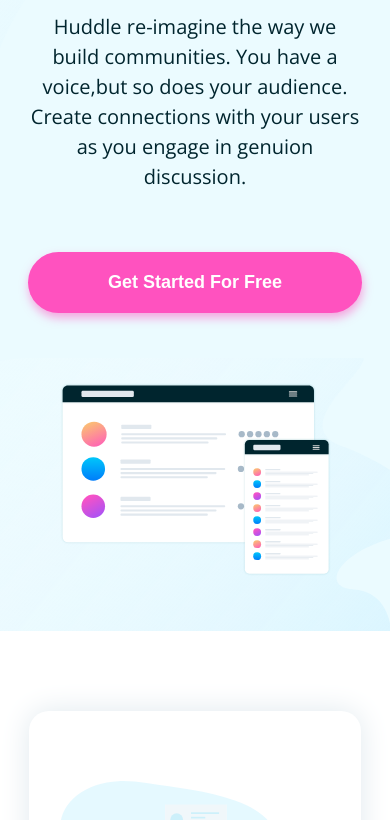
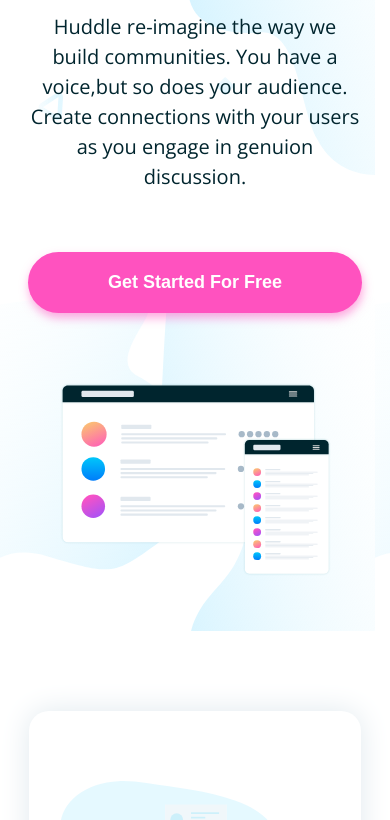
Before and after one commit to subirdakshi/huddle-landing-page, a plain HTML site: page index.html in a window 390 px wide. Shown: the part 360-1180 px from the top of the page. Drawn offline with nearby package versions, Linux system fonts and the light colour scheme.

Commit message:
Add Css File

```diff
--- a/css/style.css
+++ b/css/style.css
@@ -255,6 +255,9 @@ footer .footer-main-content{
 }
 
 @media(max-width: 768px){
+    header{
+        background:url(../img/bg-hero-mobile.svg);
+    }
     .logo{
         width: 250px;
     }
```
